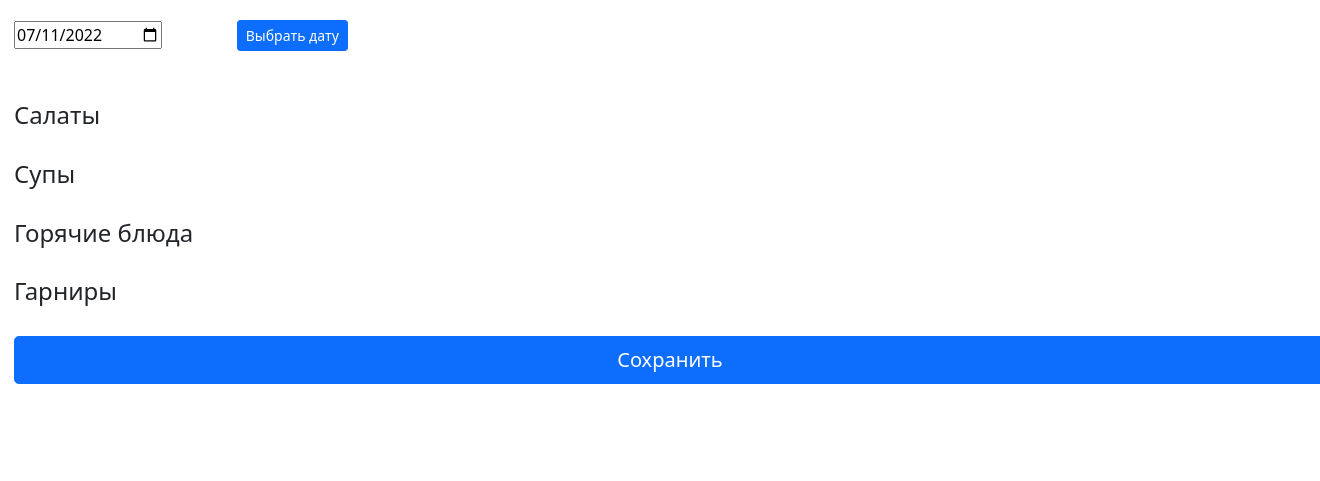
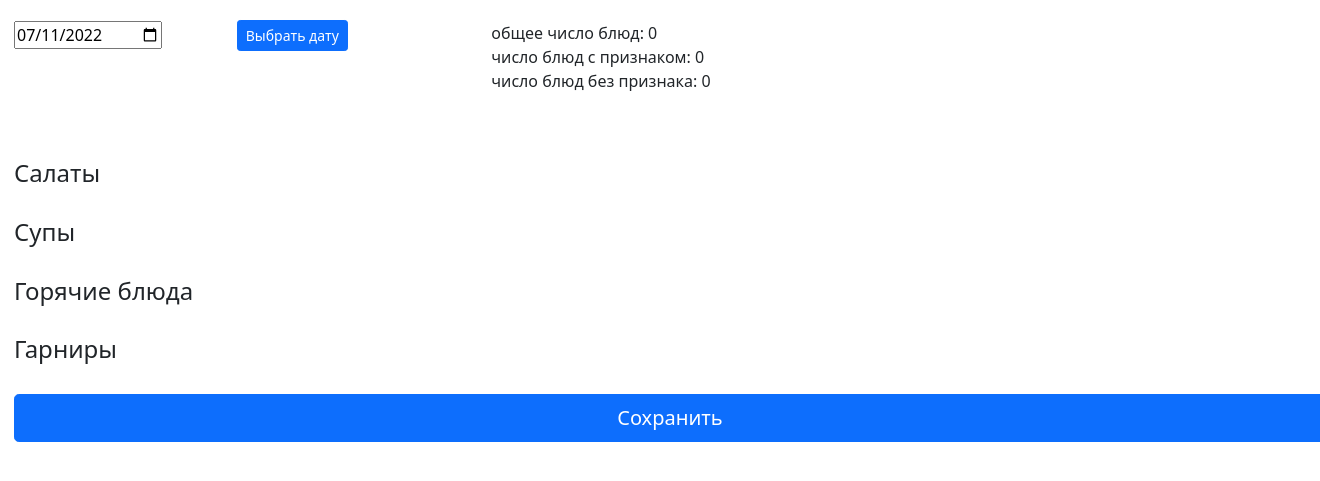
Before and after one commit to ivan-shumilin/crm, a Django app: page / in a window 1320 px wide; the page is wider, and only the part inside the window is pictured. Shown: the part 56-537 px from the top of that part. Run offline with Django 4.2, Linux system fonts and the light colour scheme; the visitor is signed in with stand-in values (Sample User, id 1); data that the repository does not hold is empty; some libraries are stand-ins or nearby versions.

Commit message:
Добавил статистику.

```diff
--- a/daily_horoscopes/templates/index.html
+++ b/daily_horoscopes/templates/index.html
@@ -12,6 +12,12 @@
         {% if error.error_messages %}
             <div class="col-12 col-md-2" style="color: #ab2437;"><span>{{ error.error_messages }}</span></div>
         {% endif %}
+         <div class="col-6" style="margin-top: 1px"><ul>
+             <li>общее число блюд: {{count_prosucts}}</li>
+             <li>число блюд с признаком: {{count_prosucts_labeled}}</li>
+             <li>число блюд без признака: {{count_prosucts_not_labeled}}</li>
+                     </ul></div>
+
     </div>
 
     {{ formset_salad.management_form }}
--- a/daily_horoscopes/views.py
+++ b/daily_horoscopes/views.py
@@ -4,7 +4,7 @@ from .models import Base, Product, Timetable
 from .forms import UserRegistrationForm, UserloginForm, TimetableForm
 from django.forms import modelformset_factory
 from .serializers import ProductSerializer
-
+from django.db.models import Q
 from rest_framework import generics
 from rest_framework.response import Response
 from rest_framework.views import APIView
@@ -208,7 +208,9 @@ def index(request):
         date_default = str(date.today())
     else:
         date_default = str(request.POST['datetime'])
-
+    count_prosucts = len(Product.objects.all())
+    count_prosucts_labeled = len(Product.objects.filter(Q(ovd='True')|Q(ovd_sugarless='True')|Q(shd='True')|Q(bd='True')|Q(vbd='True')|Q(nbd='True')|Q(nkd='True')|Q(vkd='True')))
+    count_prosucts_not_labeled = count_prosucts - count_prosucts_labeled
     queryset_salad = Product.objects.filter(timetable__datetime=date_default).filter(category='Салаты')
     queryset_soup = Product.objects.filter(timetable__datetime=date_default).filter(category='Первые блюда')
     queryset_main_dishes = Product.objects.filter(timetable__datetime=date_default).filter(category='Вторые блюда')
@@ -233,6 +235,9 @@ def index(request):
                            'formset_soup': formset_soup,
                            'formset_main_dishes': formset_main_dishes,
                            'formset_side_dishes': formset_side_dishes,
+                           'count_prosucts': count_prosucts,
+                           'count_prosucts_labeled': count_prosucts_labeled,
+                           'count_prosucts_not_labeled': count_prosucts_not_labeled,
                            })
         else:
             formset_salad.save()
@@ -272,6 +277,9 @@ def index(request):
                 'formset_main_dishes': formset_main_dishes,
                 'formset_side_dishes': formset_side_dishes,
                 'formset_soup': formset_soup,
+                'count_prosucts': count_prosucts,
+                'count_prosucts_labeled': count_prosucts_labeled,
+                'count_prosucts_not_labeled': count_prosucts_not_labeled,
                 # 'formset_e': formset._errors,
             }
             return render(request, 'index.html', context=data)
@@ -291,6 +299,9 @@ def index(request):
             'formset_main_dishes': formset_main_dishes,
             'formset_side_dishes': formset_side_dishes,
             'formset_soup': formset_soup,
+            'count_prosucts': count_prosucts,
+            'count_prosucts_labeled': count_prosucts_labeled,
+            'count_prosucts_not_labeled': count_prosucts_not_labeled,
             # 'formset_e': formset._errors
         }
     return render(request, 'index.html', context=data)
```
